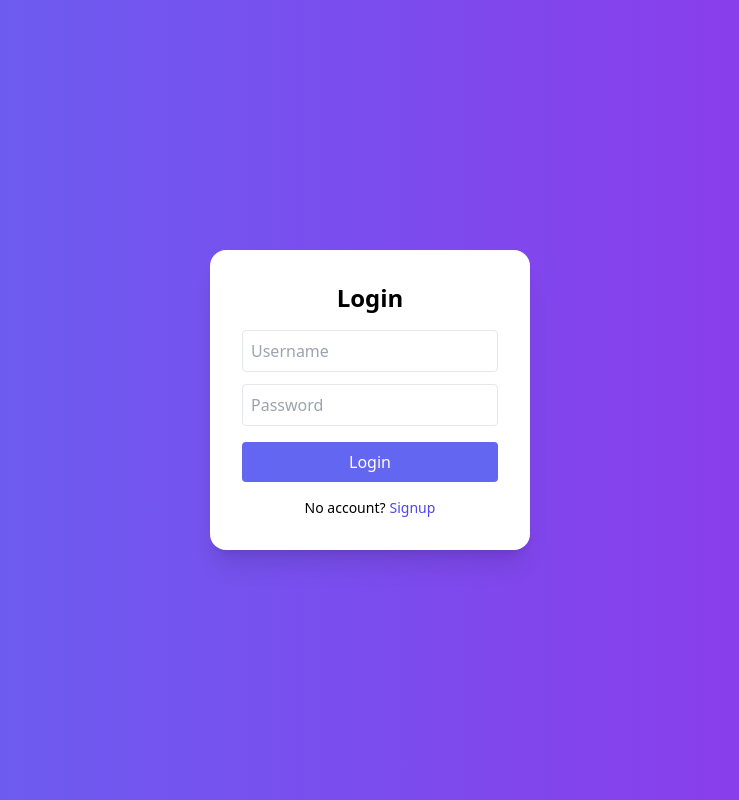
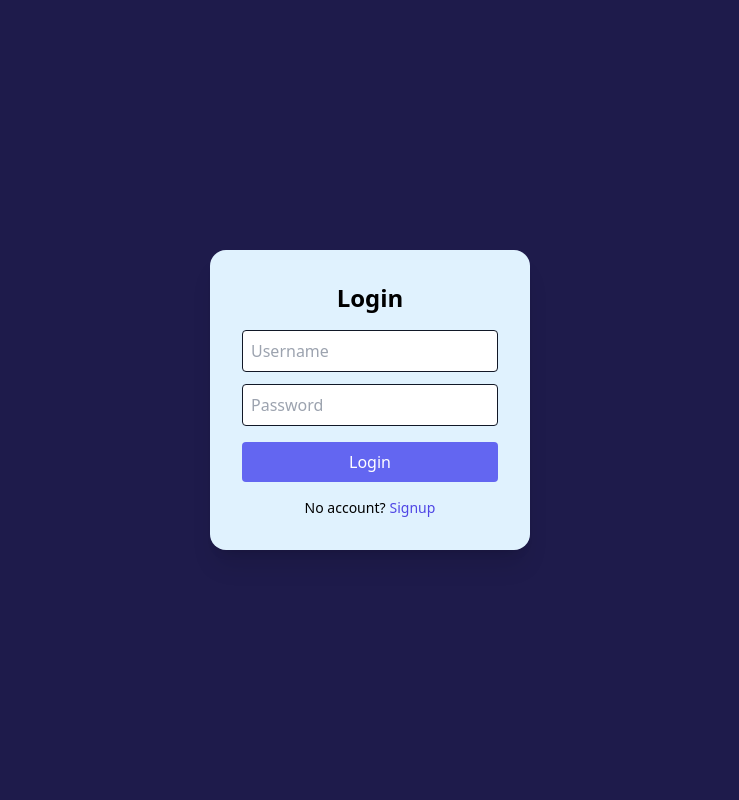
Before and after one commit to utsav-18/Secure-Login, a React (Vite) app in the folder frontend/: page / in a window 1280 px wide. Shown: the whole page, without its empty margins (270-1009 px from the left). Built offline with nearby package versions, Linux system fonts and the light colour scheme.

Commit message:
Dashboard after login

```diff
--- a/frontend/src/App.jsx
+++ b/frontend/src/App.jsx
@@ -18,7 +18,7 @@ function App() {
   }, [showAlert]);
 
   return (
-    <div className="min-h-screen flex items-center justify-center bg-gradient-to-r from-indigo-500 to-purple-600">
+    <div className="min-h-screen flex items-center justify-center bg-indigo-950">
 
       {showAlert && (
         <div
--- a/frontend/src/Log.jsx
+++ b/frontend/src/Log.jsx
@@ -55,7 +55,7 @@ function Log({
   };
 
   return (
-    <div className="bg-white p-8 rounded-2xl shadow-xl w-80">
+    <div className="bg-sky-100 p-8 rounded-2xl shadow-xl w-80">
 
       <h1 className="text-2xl font-bold text-center mb-4">
         {isLogin ? "Login" : "Signup"}
@@ -64,14 +64,14 @@ function Log({
       <input
         type="text"
         placeholder="Username"
-        className="w-full p-2 mb-3 border rounded"
+        className="w-full p-2 mb-3 border rounded border-gray-900"
         onChange={(e) => setUsername(e.target.value)}
       />
 
       <input
         type="password"
         placeholder="Password"
-        className="w-full p-2 mb-4 border rounded"
+        className="w-full p-2 mb-4 border rounded border-gray-900"
         onChange={(e) => setPassword(e.target.value)}
       />
 
--- a/frontend/src/pages/Dashboard.jsx
+++ b/frontend/src/pages/Dashboard.jsx
@@ -18,7 +18,7 @@ function Dashboard() {
   };
 
   return (
-    <div className="min-h-screen flex flex-col items-center justify-center bg-gradient-to-r from-green-400 to-blue-500 text-white">
+    <div className="min-h-screen flex flex-col items-center justify-center bg-indigo-950 text-white">
 
       <h1 className="text-3xl font-bold mb-4">
         Welcome to Dashboard 🎉
```
